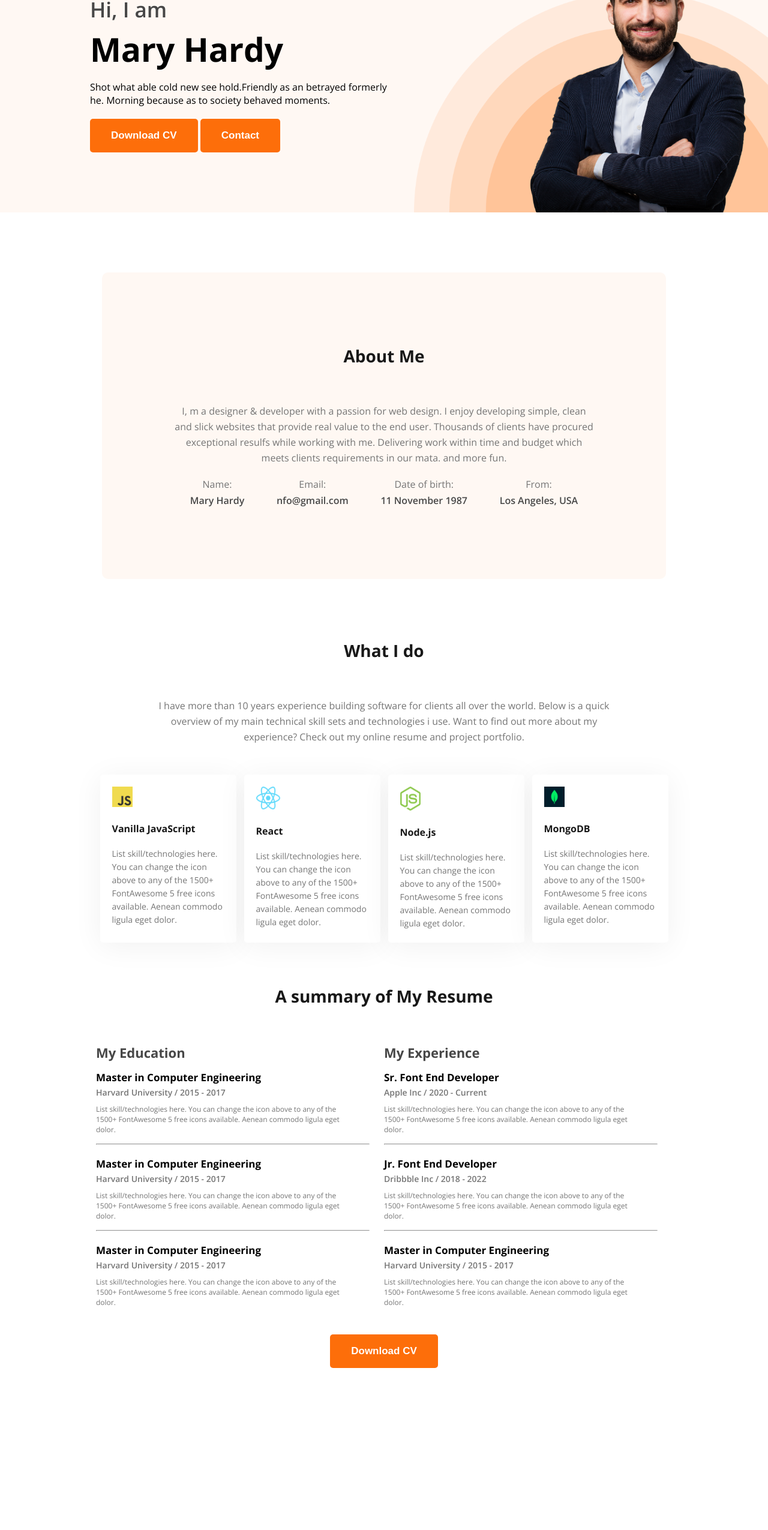
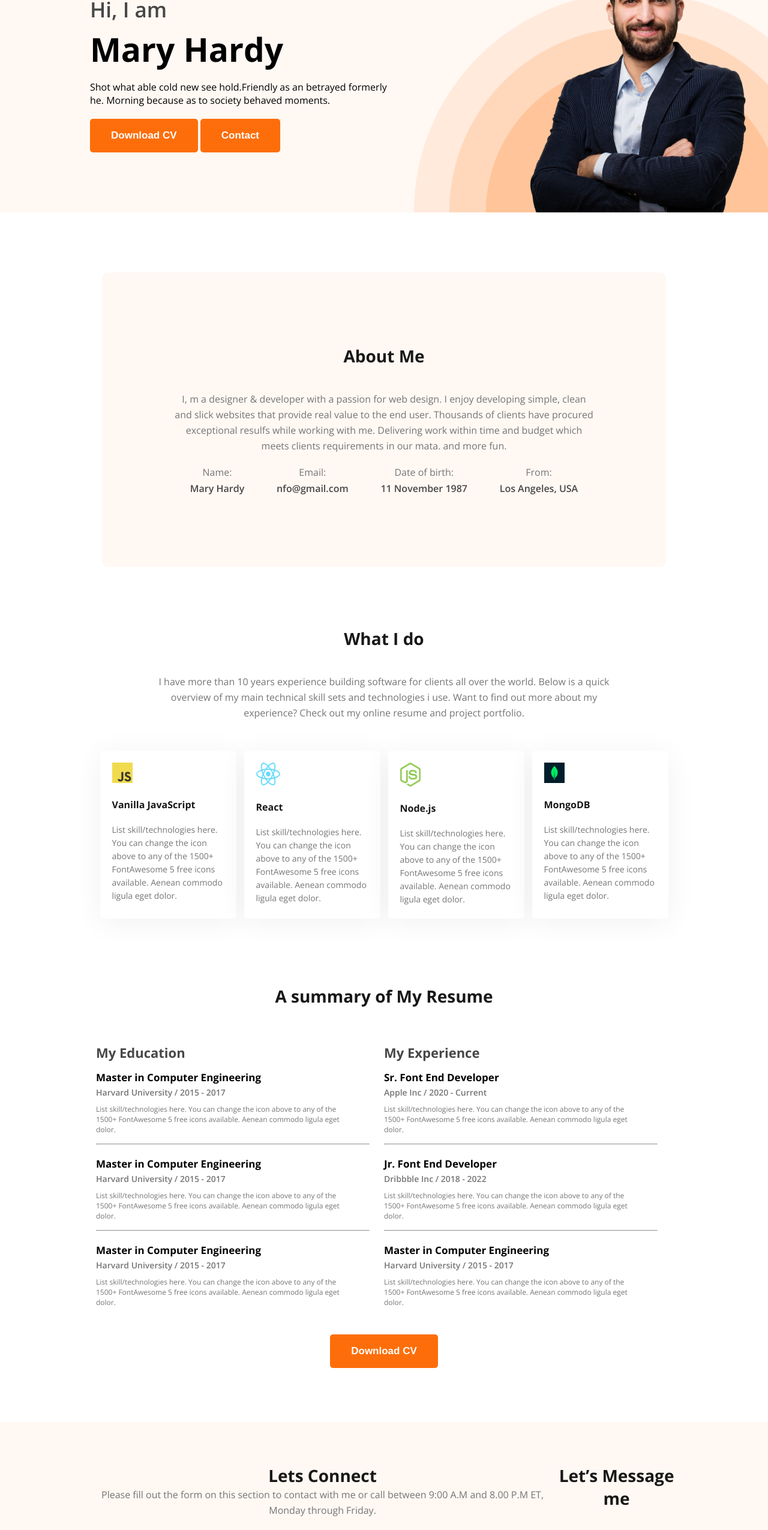
Before and after one commit to solaiman-siam/developer-portfolio, a plain HTML site: page index.html in a window 1280 px wide. Shown: the part 240-2790 px from the top of the page at 60% size. Before the commit the page ends 2560 px from the top, so only its background shows below. Drawn offline with nearby package versions, Linux system fonts and the light colour scheme.

Commit message:
added basic footer section

```diff
--- a/index.html
+++ b/index.html
@@ -36,7 +36,7 @@
     </header>
     <main>
         <section class="about">
-            <h3 class="section-title">
+            <h3 class="section-title" id="about-title">
                 About Me
             </h3>
             <p class="section-description">
@@ -67,7 +67,7 @@
 
         <!-- what i do section -->
         <section>
-            <h3 class="section-title">
+            <h3 class="section-title" id="what-title">
                 What I do
             </h3>
             <p id="what-description" class="section-description">
@@ -105,7 +105,7 @@
         <!-- resume section -->
 
         <section class="resume">
-            <h3 class="section-title">A summary of My Resume</h3>
+            <h3 class="section-title" id="section-title">A summary of My Resume</h3>
             <div class="resume-container">
                 <div class="educational-wrapper">
                     <div class="education-container">
@@ -157,12 +157,26 @@
                 </div>
             </div>
             <div class="btn-resume">
-                <button class="btn-primary" id="btn-resume">Download CV</button>
+                <button class="btn-primary">Download CV</button>
             </div>
-
         </section>
     </main>
-    <footer></footer>
+    <!-- footer section -->
+    <footer>
+        <div class="footer-column">
+            <h3 class="section-title">Lets Connect</h3>
+            <p class="section-description">Please fill out the form on this section to contact with me or call between 9:00 A.M and 8.00 P.M ET, Monday through Friday.</p>
+            <div class="social-icons">
+                <a href=""><img src="images/icons/facebook.png" alt=""></a>
+                <a href=""><img src="images/icons/twitter.png" alt=""></a>
+                <a href=""><img src="images/icons/insta.png" alt=""></a>
+            </div>
+        </div>
+        <div class="footer-column">
+            <h3 class="section-title">Let’s Message me</h3>
+        </div>
+
+    </footer>
 </body>
 
 </html>
--- a/styles/portfolio.css
+++ b/styles/portfolio.css
@@ -110,7 +110,8 @@ main {
   background: #fff8f3;
   margin: 100px 100px;
 }
-.section-title {
+#about-title{
+  margin-bottom: 40px;
 }
 .about-info-container {
   display: flex;
@@ -181,12 +182,16 @@ main {
   font-weight: 400;
   line-height: 22px;
 }
+#what-title{
+  margin-bottom: 40px;
+}
 /* resume related css */
 .resume {
   padding: 40px 90px;
 }
-.section-title {
-  padding-bottom: 60px;
+#section-title{
+  margin-bottom: 60px;
+  margin-top: 40px;
 }
 .resume-container {
   display: flex;
@@ -249,8 +254,14 @@ main {
   width: 90%;
 }
 .btn-resume{
-  display: flex;
-  justify-content: center;
+  text-align:center;
   margin-top: 10px;
+  margin-bottom: 50px;
 
 }
+/* footer section */
+footer{
+  display: flex;
+  background: #FFF8F3;
+  padding: 70px 150px 70px 150px
+}
```
